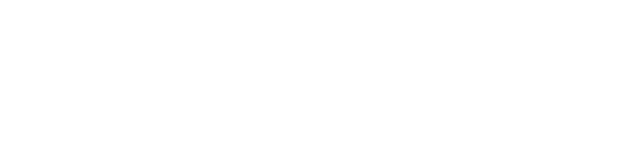
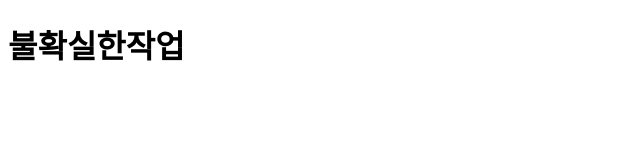
Before and after one commit to Heosungrok/hsr1205, a plain HTML site: page index.html in a window 1280 px wide. Shown: the whole page, without its empty margins (0-640 px from the left). Drawn offline with Linux system fonts and the light colour scheme.

Commit message:
불확실한작업

```diff
--- a/index.html
+++ b/index.html
@@ -7,6 +7,6 @@
     <title>Document</title>
 </head>
 <body>
-
+    <h1>불확실한작업</h1>
 </body>
 </html>
```
